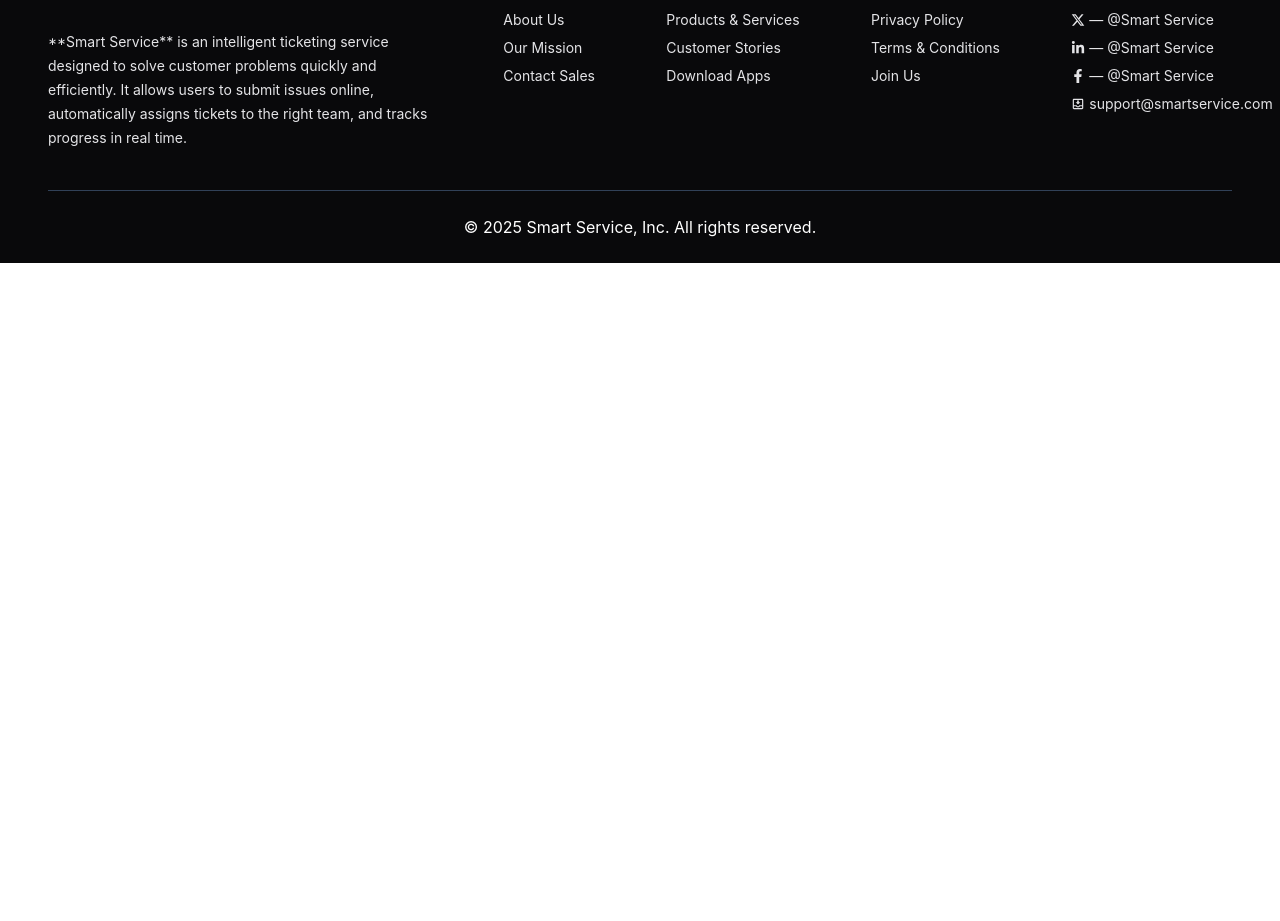
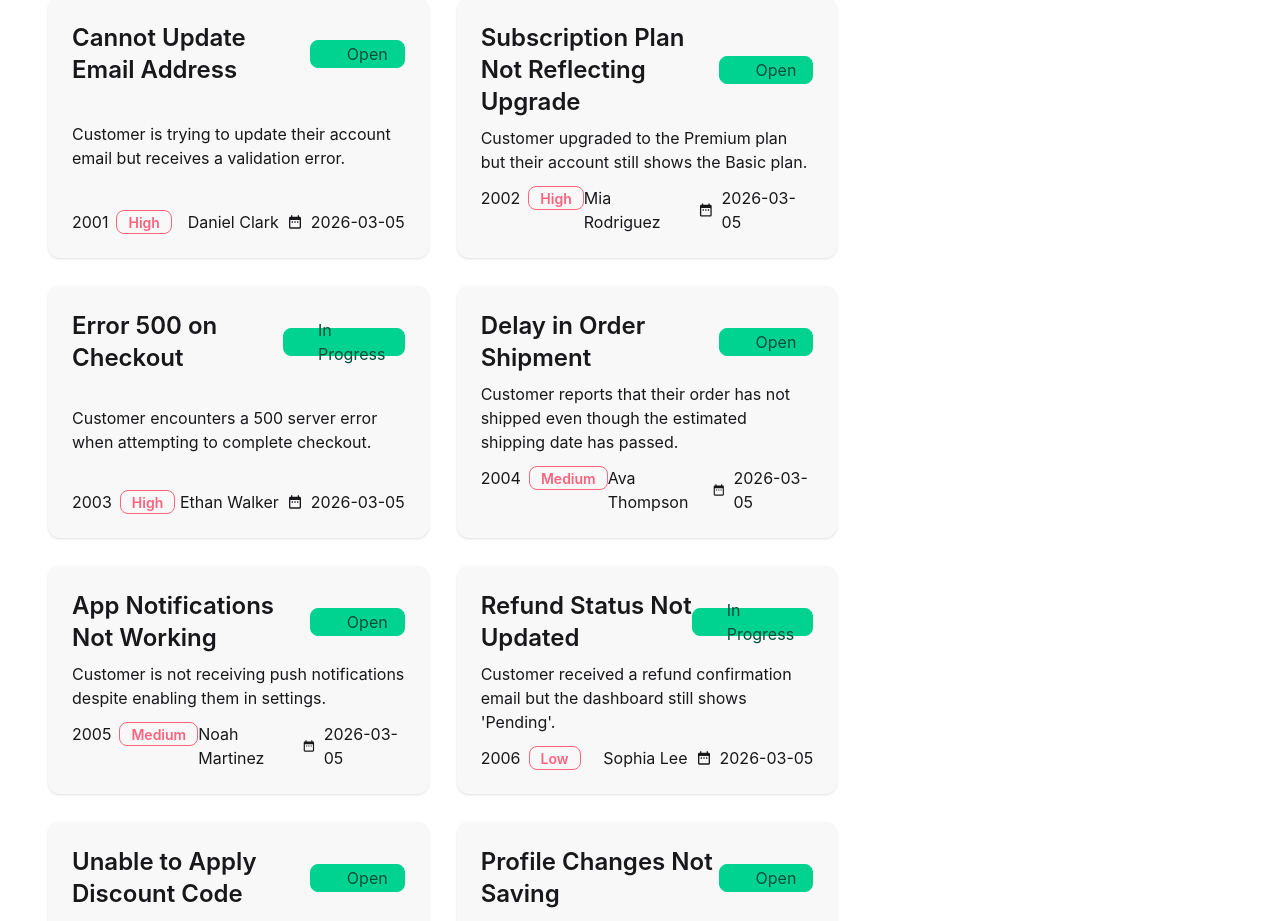
Before and after one commit to Amibiplob/Smart-Service, a React (Vite) app in the folder frontend/: page / in a window 1280 px wide. Shown: the part 488-1409 px from the top of the page. Before the commit the page ends 800 px from the top, so only its background shows below. Built offline with nearby package versions, Linux system fonts and the light colour scheme.

Commit message:
ticket details added

```diff
--- /dev/null
+++ b/frontend/public/fakeDB.json
@@ -0,0 +1,92 @@
+[
+  {
+    "id": 2001,
+    "title": "Cannot Update Email Address",
+    "description": "Customer is trying to update their account email but receives a validation error.",
+    "customer": "Daniel Clark",
+    "priority": "High",
+    "status": "Open",
+    "createdAt": "2026-03-05"
+  },
+  {
+    "id": 2002,
+    "title": "Subscription Plan Not Reflecting Upgrade",
+    "description": "Customer upgraded to the Premium plan but their account still shows the Basic plan.",
+    "customer": "Mia Rodriguez",
+    "priority": "High",
+    "status": "Open",
+    "createdAt": "2026-03-05"
+  },
+  {
+    "id": 2003,
+    "title": "Error 500 on Checkout",
+    "description": "Customer encounters a 500 server error when attempting to complete checkout.",
+    "customer": "Ethan Walker",
+    "priority": "High",
+    "status": "In Progress",
+    "createdAt": "2026-03-05"
+  },
+  {
+    "id": 2004,
+    "title": "Delay in Order Shipment",
+    "description": "Customer reports that their order has not shipped even though the estimated shipping date has passed.",
+    "customer": "Ava Thompson",
+    "priority": "Medium",
+    "status": "Open",
+    "createdAt": "2026-03-05"
+  },
+  {
+    "id": 2005,
+    "title": "App Notifications Not Working",
+    "description": "Customer is not receiving push notifications despite enabling them in settings.",
+    "customer": "Noah Martinez",
+    "priority": "Medium",
+    "status": "Open",
+    "createdAt": "2026-03-05"
+  },
+  {
+    "id": 2006,
+    "title": "Refund Status Not Updated",
+    "description": "Customer received a refund confirmation email but the dashboard still shows 'Pending'.",
+    "customer": "Sophia Lee",
+    "priority": "Low",
+    "status": "In Progress",
+    "createdAt": "2026-03-05"
+  },
+  {
+    "id": 2007,
+    "title": "Unable to Apply Discount Code",
+    "description": "Customer’s discount code shows as invalid even though it hasn’t expired.",
+    "customer": "Lucas Harris",
+    "priority": "Medium",
+    "status": "Open",
+    "createdAt": "2026-03-05"
+  },
+  {
+    "id": 2008,
+    "title": "Profile Changes Not Saving",
+    "description": "Customer updates their profile information but changes revert after refreshing the page.",
+    "customer": "Isabella Young",
+    "priority": "High",
+    "status": "Open",
+    "createdAt": "2026-03-05"
+  },
+  {
+    "id": 2009,
+    "title": "Two-Factor Authentication Code Delayed",
+    "description": "Customer reports that 2FA codes are arriving 10–15 minutes late.",
+    "customer": "Benjamin King",
+    "priority": "High",
+    "status": "In Progress",
+    "createdAt": "2026-03-05"
+  },
+  {
+    "id": 2010,
+    "title": "Invoice Shows Incorrect Amount",
+    "description": "Customer states that their latest invoice reflects an incorrect total compared to their subscription plan.",
+    "customer": "Charlotte Scott",
+    "priority": "Medium",
+    "status": "Open",
+    "createdAt": "2026-03-05"
+  }
+]
--- a/frontend/src/App.jsx
+++ b/frontend/src/App.jsx
@@ -1,6 +1,7 @@
 import Banner from "./pages/Banner";
 import Footer from "./pages/Footer";
 import Navbar from "./pages/Navbar";
+import Tickets from "./pages/Tickets";
 
 function App() {
 
@@ -9,6 +10,7 @@
     <div className="">
       <Navbar />
       <Banner />
+      <Tickets/>
       <Footer/>
     </div>
   );
--- /dev/null
+++ b/frontend/src/pages/AllTickets.jsx
@@ -0,0 +1,39 @@
+import React, { use } from "react";
+import { MdDateRange } from "react-icons/md";
+export default function AllTickets({ fetchData }) {
+  const data = use(fetchData);
+
+  return (
+    <div className="md:basis-2/3">
+      <h1 className="text-3xl">Customer Tickets</h1>
+      <div className="grid grid-cols-2 gap-7 py-7">
+        {data.map((ticket) => (
+          <div key={ticket.id} className="bg-base-200 p-6 rounded-xl shadow-sm flex flex-col justify-between">
+            <div className="flex justify-between items-center">
+              <h2 className="text-2xl font-semibold">{ticket.title}</h2>
+              <span className="badge badge-success badge-lg gap-2 px-4 py-3 text-base">
+                <span className="w-3 h-3 bg-success rounded-full"></span>
+                {ticket.status}
+              </span>
+            </div>
+            <p className="mt-2">{ticket.description}</p>
+
+            <div className="flex justify-between mt-3">
+              <div className="flex gap-2">
+                <p className="">{ticket.id}</p>
+                <h1 className="badge badge-error badge-outline font-semibold">
+                  {ticket.priority}
+                </h1>
+              </div>
+              <div className="flex items-center gap-2">
+                <h1>{ticket.customer}</h1>
+                <MdDateRange />
+                <span>{ticket.createdAt}</span>
+              </div>
+            </div>
+          </div>
+        ))}
+      </div>
+    </div>
+  );
+}
--- a/frontend/src/pages/Footer.jsx
+++ b/frontend/src/pages/Footer.jsx
@@ -54,9 +54,9 @@
           </a>
         </nav>
       </footer>
-      <div class="lg:mx-12 mx-auto border-t border-slate-700 text-center">
-        <div class="py-6 ">
-          <p class="text-md text-white">
+      <div className="lg:mx-12 mx-auto border-t border-slate-700 text-center">
+        <div className="py-6 ">
+          <p className="text-md text-white">
             © 2025 Smart Service, Inc. All rights reserved.
           </p>
         </div>
--- /dev/null
+++ b/frontend/src/pages/Tickets.jsx
@@ -0,0 +1,17 @@
+import React, { Suspense } from "react";
+import AllTickets from "./AllTickets";
+import TicketsStatus from "./TicketsStatus";
+
+export default function Tickets() {
+  const fetchData = fetch("/fakeDB.json").then((res) => res.json());
+  return (
+    <div>
+      <div className="flex lg:mx-12">
+        <Suspense fallback={<p>⌛Downloading...</p>}>
+          <AllTickets fetchData={fetchData} />
+        </Suspense>
+        <TicketsStatus />
+      </div>
+    </div>
+  );
+}
--- /dev/null
+++ b/frontend/src/pages/TicketsStatus.jsx
@@ -0,0 +1,5 @@
+import React from 'react'
+
+export default function TicketsStatus() {
+  return <div className="md:basis-1/3">TicketsStatus</div>;
+}
--- a/package.json
+++ /dev/null
@@ -1,5 +0,0 @@
-{
-  "dependencies": {
-    "react-icons": "^5.6.0"
-  }
-}
```
Also changed, not shown: 1 other file (tests, documents, lock files or other folders).
